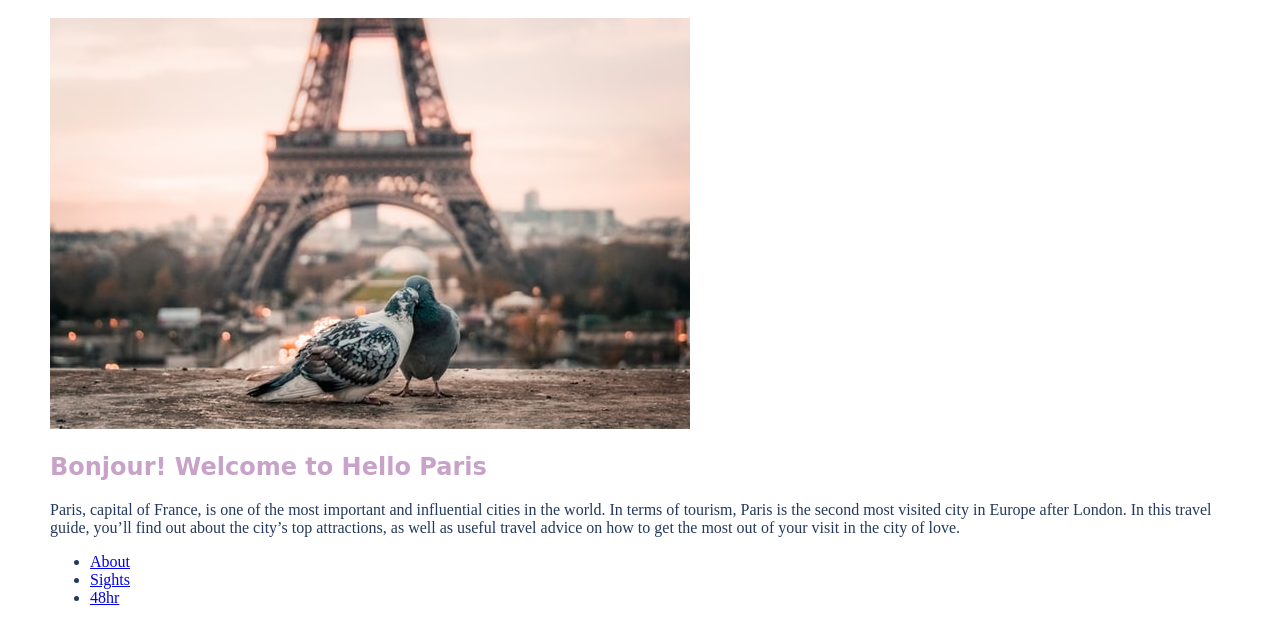
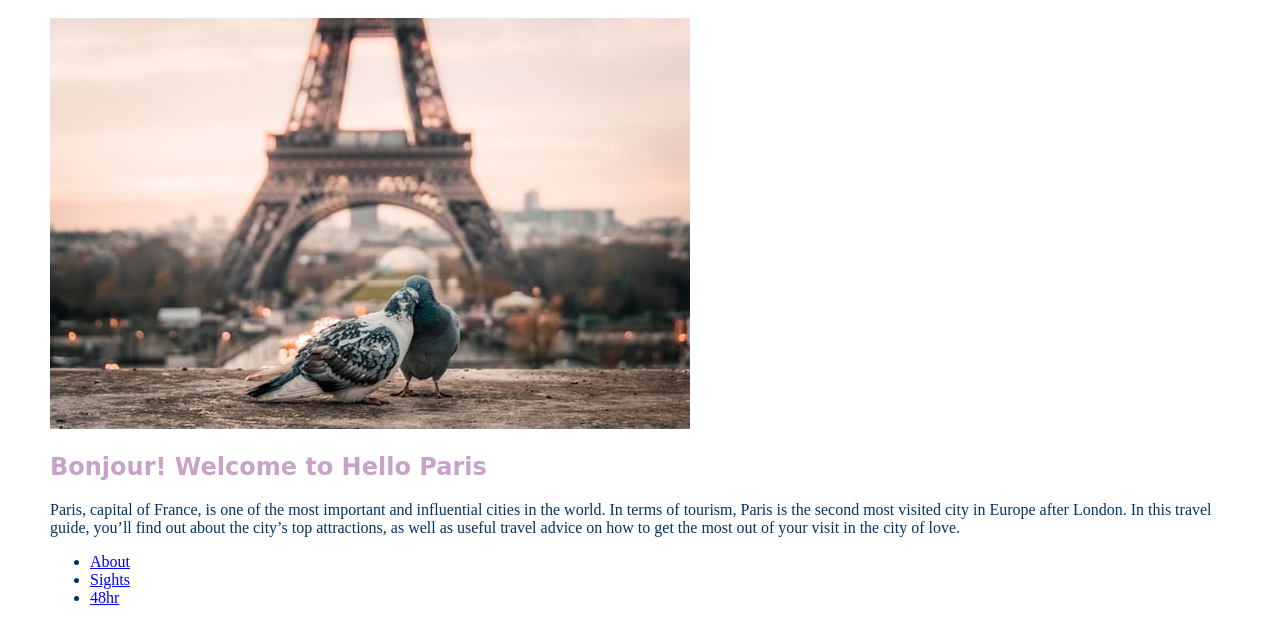
Before and after one commit to vhn99/avt217-fall20, a plain HTML site: page p2/index.html in a window 1280 px wide. Shown: the part 91-732 px from the top of the page. Drawn offline with Linux system fonts and the light colour scheme; a web font is replaced by a local one.

Commit message:
color change

```diff
--- a/p2/css/main.css
+++ b/p2/css/main.css
@@ -1,5 +1,5 @@
 body {
-  color: #23395d;
+  color: #003366;
   margin: 50px;
 }
 h1 {
```
